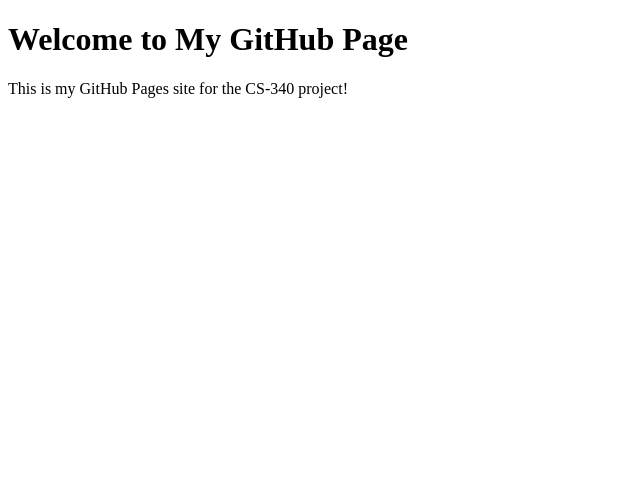
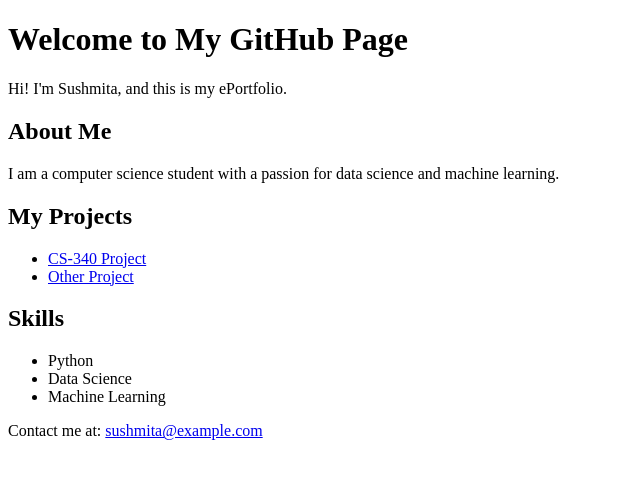
Before and after one commit to 123Sushmita/CS-340, a plain HTML site: page index.html in a window 1280 px wide. Shown: the whole page, without its empty margins (0-640 px from the left). Drawn offline with Linux system fonts and the light colour scheme.

Commit message:
index.html

```diff
--- a/index.html
+++ b/index.html
@@ -3,10 +3,38 @@
 <head>
     <meta charset="UTF-8">
     <meta name="viewport" content="width=device-width, initial-scale=1.0">
-    <title>CS-340 Project</title>
+    <title>Sushmita's ePortfolio</title>
 </head>
 <body>
-    <h1>Welcome to My GitHub Page</h1>
-    <p>This is my GitHub Pages site for the CS-340 project!</p>
+    <header>
+        <h1>Welcome to My GitHub Page</h1>
+        <p>Hi! I'm Sushmita, and this is my ePortfolio.</p>
+    </header>
+
+    <section>
+        <h2>About Me</h2>
+        <p>I am a computer science student with a passion for data science and machine learning.</p>
+    </section>
+
+    <section>
+        <h2>My Projects</h2>
+        <ul>
+            <li><a href="https://github.com/123Sushmita/CS-340">CS-340 Project</a></li>
+            <li><a href="https://github.com/123Sushmita/OtherProject">Other Project</a></li>
+        </ul>
+    </section>
+
+    <section>
+        <h2>Skills</h2>
+        <ul>
+            <li>Python</li>
+            <li>Data Science</li>
+            <li>Machine Learning</li>
+        </ul>
+    </section>
+
+    <footer>
+        <p>Contact me at: <a href="mailto:sushmita@example.com">sushmita@example.com</a></p>
+    </footer>
 </body>
 </html>
```
